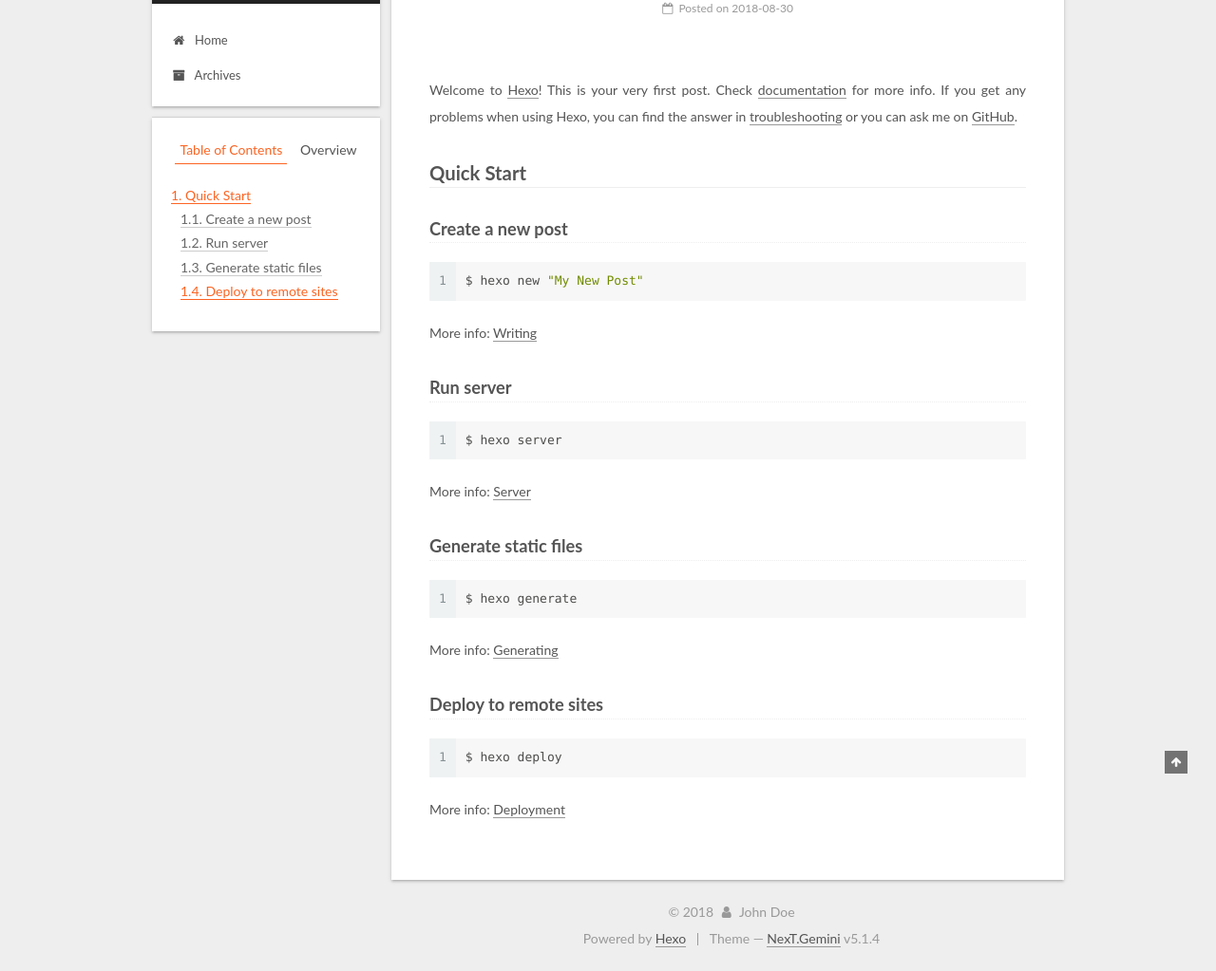
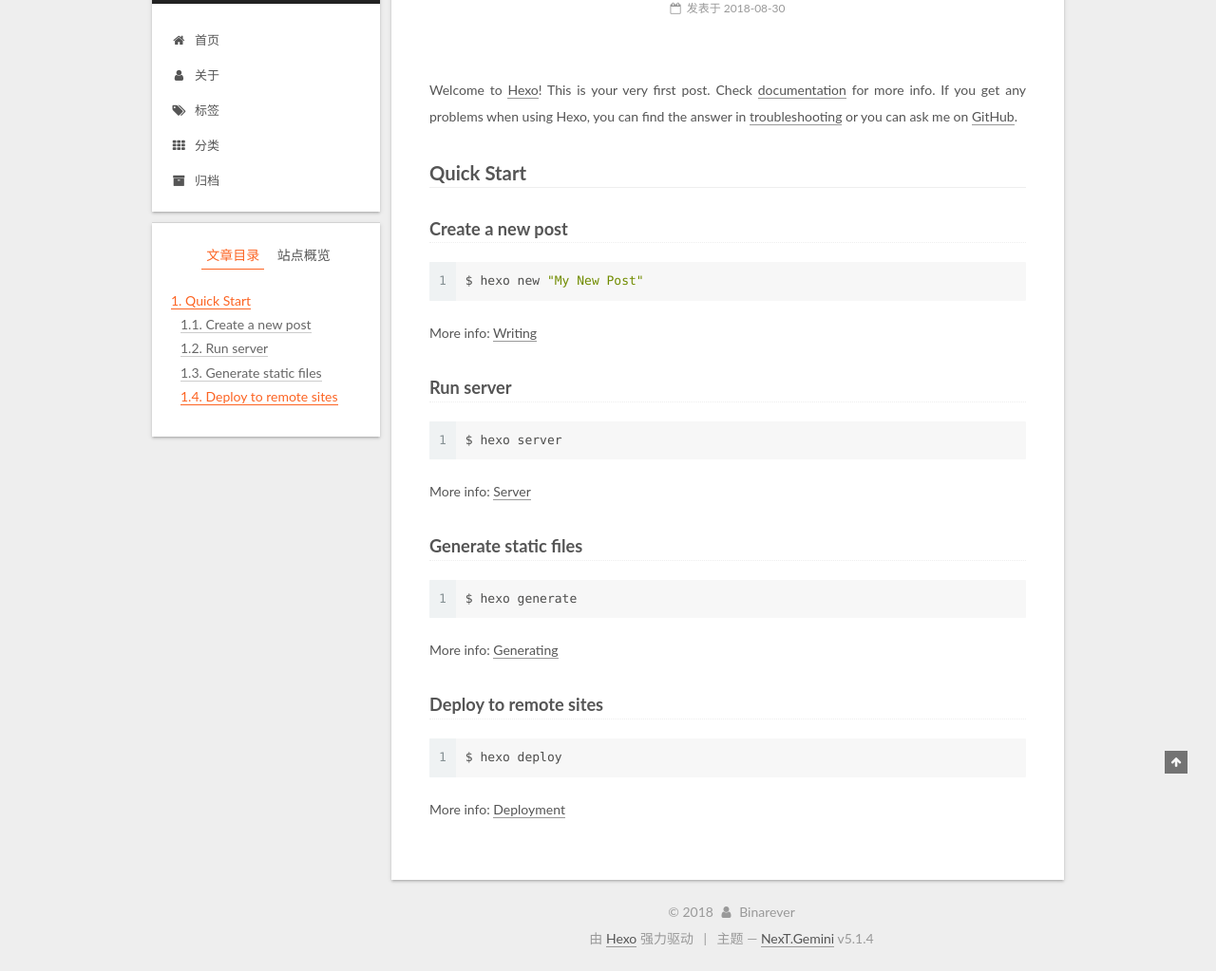
Before and after one commit to binarever/binarever.github.io, a plain HTML site: page 2018/08/30/hello-world/index.html in a window 1280 px wide. Shown: the part 85-1108 px from the top of the page at 95% size. Drawn offline with Linux system fonts and the light colour scheme.

Commit message:
Site updated: 2018-08-30 11:41:21

```diff
--- a/2018/08/30/hello-world/index.html
+++ b/2018/08/30/hello-world/index.html
@@ -5,7 +5,7 @@
 
 
 
-<html class="theme-next gemini use-motion" lang="">
+<html class="theme-next gemini use-motion" lang="zh-Hans">
 <head>
   <meta charset="UTF-8"/>
 <meta http-equiv="X-UA-Compatible" content="IE=edge" />
@@ -83,9 +83,9 @@
 <meta property="og:type" content="article">
 <meta property="og:title" content="Hello World">
 <meta property="og:url" content="http://yoursite.com/2018/08/30/hello-world/index.html">
-<meta property="og:site_name" content="Hexo">
+<meta property="og:site_name" content="Binarever">
 <meta property="og:description" content="Welcome to Hexo! This is your very first post. Check documentation for more info. If you get any problems when using Hexo, you can find the answer in troubleshooting or you can ask me on GitHub. Quick">
-<meta property="og:locale" content="default">
+<meta property="og:locale" content="zh-Hans">
 <meta property="og:updated_time" content="2018-08-30T02:40:57.310Z">
 <meta name="twitter:card" content="summary">
 <meta name="twitter:title" content="Hello World">
@@ -105,7 +105,7 @@
     motion: {"enable":true,"async":false,"transition":{"post_block":"fadeIn","post_header":"slideDownIn","post_body":"slideDownIn","coll_header":"slideLeftIn","sidebar":"slideUpIn"}},
     duoshuo: {
       userId: '0',
-      author: 'Author'
+      author: '博主'
     },
     algolia: {
       applicationID: '',
@@ -125,7 +125,7 @@
 
 
 
-  <title>Hello World | Hexo</title>
+  <title>Hello World | Binarever</title>
 
 
 
@@ -137,7 +137,7 @@
 
 </head>
 
-<body itemscope itemtype="http://schema.org/WebPage" lang="default">
+<body itemscope itemtype="http://schema.org/WebPage" lang="zh-Hans">
 
 
 
@@ -155,7 +155,7 @@
     <div class="custom-logo-site-title">
       <a href="/"  class="brand" rel="start">
         <span class="logo-line-before"><i></i></span>
-        <span class="site-title">Hexo</span>
+        <span class="site-title">Binarever</span>
         <span class="logo-line-after"><i></i></span>
       </a>
     </div>
@@ -185,7 +185,37 @@
 
               <i class="menu-item-icon fa fa-fw fa-home"></i> <br />
 
-            Home
+            首页
+          </a>
+        </li>
+
+
+        <li class="menu-item menu-item-about">
+          <a href="/about/" rel="section">
+
+              <i class="menu-item-icon fa fa-fw fa-user"></i> <br />
+
+            关于
+          </a>
+        </li>
+
+
+        <li class="menu-item menu-item-tags">
+          <a href="/tags/" rel="section">
+
+              <i class="menu-item-icon fa fa-fw fa-tags"></i> <br />
+
+            标签
+          </a>
+        </li>
+
+
+        <li class="menu-item menu-item-categories">
+          <a href="/categories/" rel="section">
+
+              <i class="menu-item-icon fa fa-fw fa-th"></i> <br />
+
+            分类
           </a>
         </li>
 
@@ -195,7 +225,7 @@
 
               <i class="menu-item-icon fa fa-fw fa-archive"></i> <br />
 
-            Archives
+            归档
           </a>
         </li>
 
@@ -235,13 +265,13 @@
     <link itemprop="mainEntityOfPage" href="http://yoursite.com/2018/08/30/hello-world/">
 
     <span hidden itemprop="author" itemscope itemtype="http://schema.org/Person">
-      <meta itemprop="name" content="John Doe">
+      <meta itemprop="name" content="Binarever">
       <meta itemprop="description" content="">
       <meta itemprop="image" content="/images/avatar.gif">
     </span>
 
     <span hidden itemprop="publisher" itemscope itemtype="http://schema.org/Organization">
-      <meta itemprop="name" content="Hexo">
+      <meta itemprop="name" content="Binarever">
     </span>
 
 
@@ -259,9 +289,9 @@
                 <i class="fa fa-calendar-o"></i>
               </span>
 
-                <span class="post-meta-item-text">Posted on</span>
+                <span class="post-meta-item-text">发表于</span>
 
-              <time title="Post created" itemprop="dateCreated datePublished" datetime="2018-08-30T10:40:57+08:00">
+              <time title="创建于" itemprop="dateCreated datePublished" datetime="2018-08-30T10:40:57+08:00">
                 2018-08-30
               </time>
 
@@ -378,10 +408,10 @@
 
         <ul class="sidebar-nav motion-element">
           <li class="sidebar-nav-toc sidebar-nav-active" data-target="post-toc-wrap">
-            Table of Contents
+            文章目录
           </li>
           <li class="sidebar-nav-overview" data-target="site-overview-wrap">
-            Overview
+            站点概览
           </li>
         </ul>
 
@@ -390,7 +420,7 @@
         <div class="site-overview">
           <div class="site-author motion-element" itemprop="author" itemscope itemtype="http://schema.org/Person">
 
-              <p class="site-author-name" itemprop="name">John Doe</p>
+              <p class="site-author-name" itemprop="name">Binarever</p>
               <p class="site-description motion-element" itemprop="description"></p>
           </div>
 
@@ -402,7 +432,7 @@
                 <a href="/archives/">
 
                   <span class="site-state-item-count">1</span>
-                  <span class="site-state-item-name">posts</span>
+                  <span class="site-state-item-name">日志</span>
                 </a>
               </div>
 
@@ -462,13 +492,13 @@
   <span class="with-love">
     <i class="fa fa-user"></i>
   </span>
-  <span class="author" itemprop="copyrightHolder">John Doe</span>
+  <span class="author" itemprop="copyrightHolder">Binarever</span>
 
 
 </div>
 
 
-  <div class="powered-by">Powered by <a class="theme-link" target="_blank" href="https://hexo.io">Hexo</a></div>
+  <div class="powered-by">由 <a class="theme-link" target="_blank" href="https://hexo.io">Hexo</a> 强力驱动</div>
 
 
 
@@ -476,7 +506,7 @@
 
 
 
-  <div class="theme-info">Theme &mdash; <a class="theme-link" target="_blank" href="https://github.com/iissnan/hexo-theme-next">NexT.Gemini</a> v5.1.4</div>
+  <div class="theme-info">主题 &mdash; <a class="theme-link" target="_blank" href="https://github.com/iissnan/hexo-theme-next">NexT.Gemini</a> v5.1.4</div>
 
 
 
--- a/css/main.css
+++ b/css/main.css
@@ -1823,7 +1823,7 @@ pre .javascript .function {
   width: 4px;
   height: 4px;
   border-radius: 50%;
-  background: #c4c774;
+  background: #ffa2ff;
 }
 .links-of-blogroll {
   font-size: 13px;
```
Also changed, not shown: archives/2018/08/index.html (+47 -17 lines), archives/2018/index.html (+47 -17 lines), archives/index.html (+47 -17 lines), index.html (+50 -20 lines).
